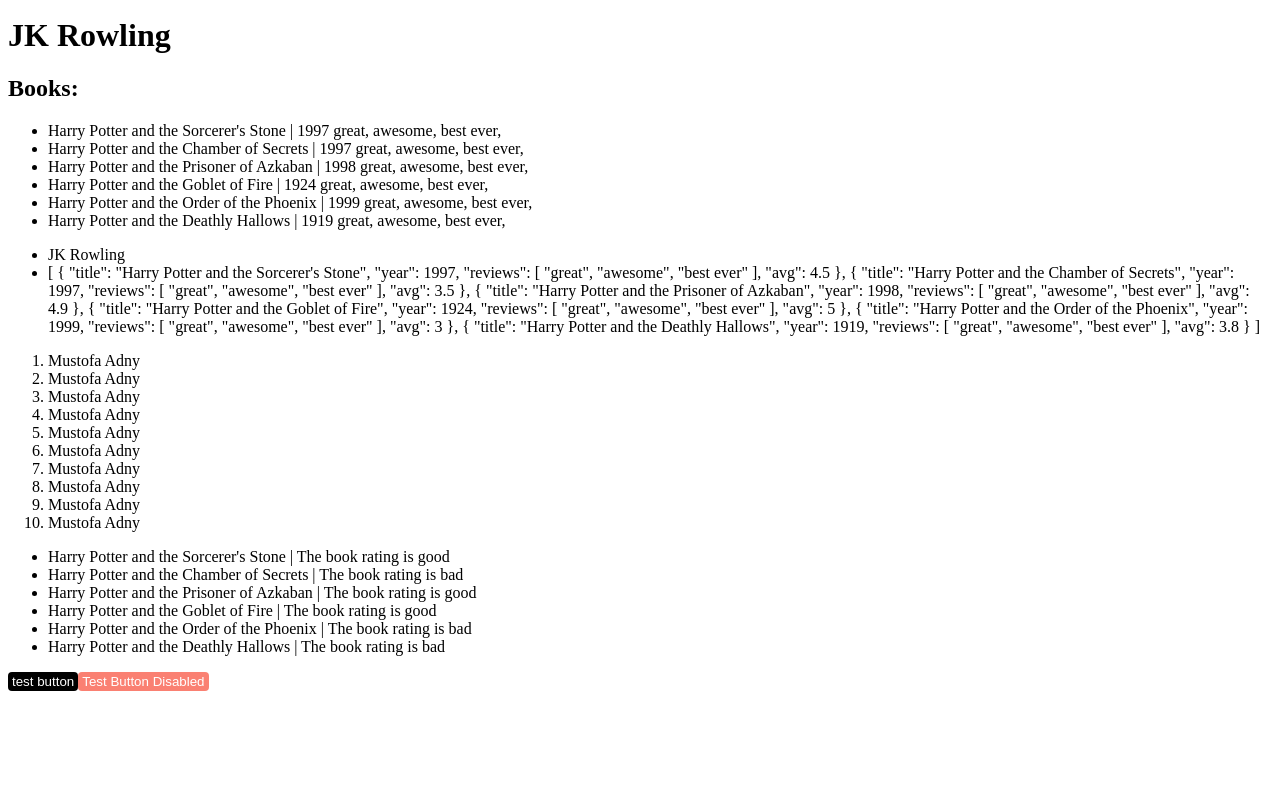
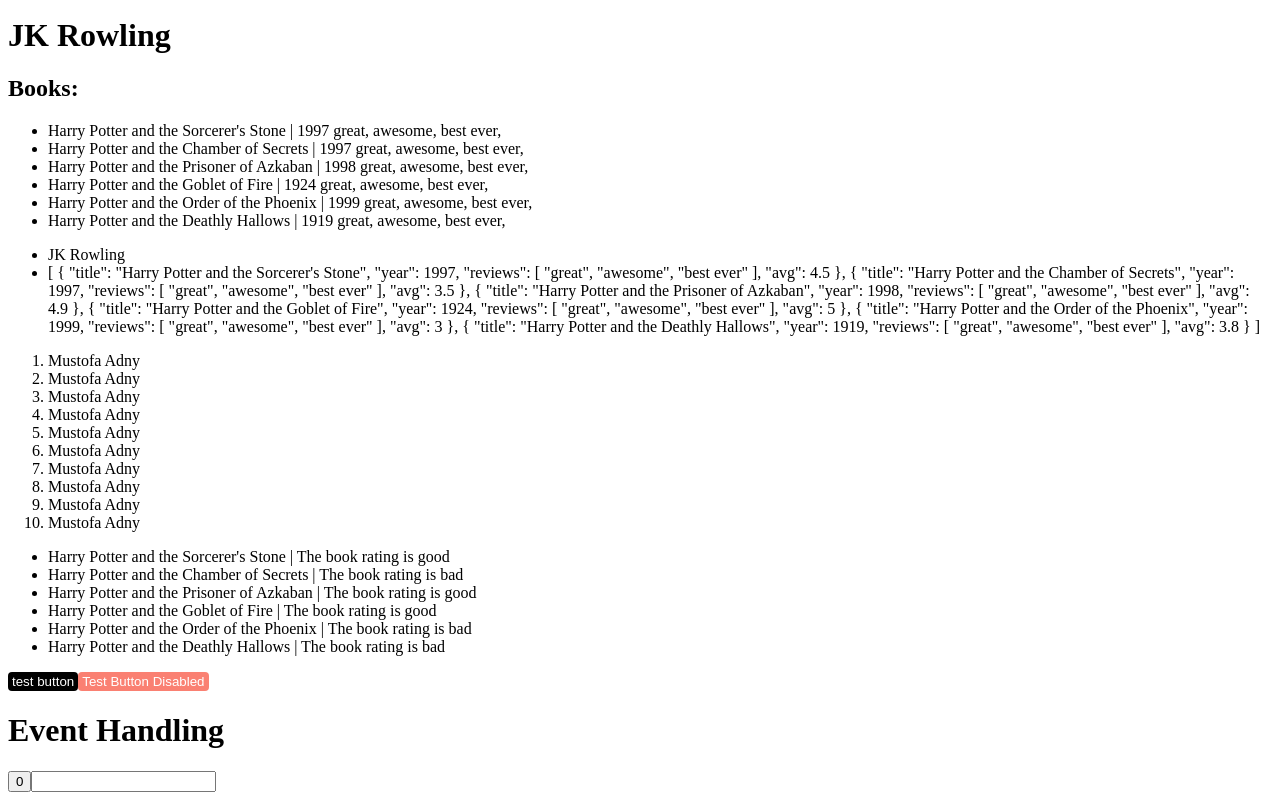
Before and after one commit to Mustofaadni04040/vue-basics, a Vue app: page / in a window 1280 px wide. Shown: the part 560-1360 px from the top of the page. Before the commit the page ends 1259 px from the top, so only its background shows below. Built offline with nearby package versions, Linux system fonts and the light colour scheme.

Commit message:
Event Handling

```diff
--- a/src/App.vue
+++ b/src/App.vue
@@ -5,6 +5,7 @@
 import ConditionalRendering from './components/ConditionalRendering.vue'
 import ListRendering from './components/ListRendering.vue'
 import ClassAndStyle from './components/ClassAndStyle.vue'
+import EventHandling from './components/EventHandling.vue'
 
 const name = 'Ucok Udin'
 const blogPost = "<p style='color: red'>Ini adalah blog post</p>"
@@ -59,6 +60,8 @@
     :title="`Test Button Disabled`"
     :style="{ color: disabled ? disabledColor : '' }"
   />
+
+  <EventHandling />
 </template>
 
 <style scoped></style>
--- /dev/null
+++ b/src/components/EventHandling.vue
@@ -0,0 +1,17 @@
+<script setup>
+import { ref } from 'vue'
+
+const count = ref(0)
+
+const handleCount = (counter) => {
+  count.value += counter
+}
+</script>
+
+<template>
+  <h1>Event Handling</h1>
+
+  <button @click="handleCount(10)">{{ count }}</button>
+
+  <input @keyup.enter="() => console.log('test')" />
+</template>
```
